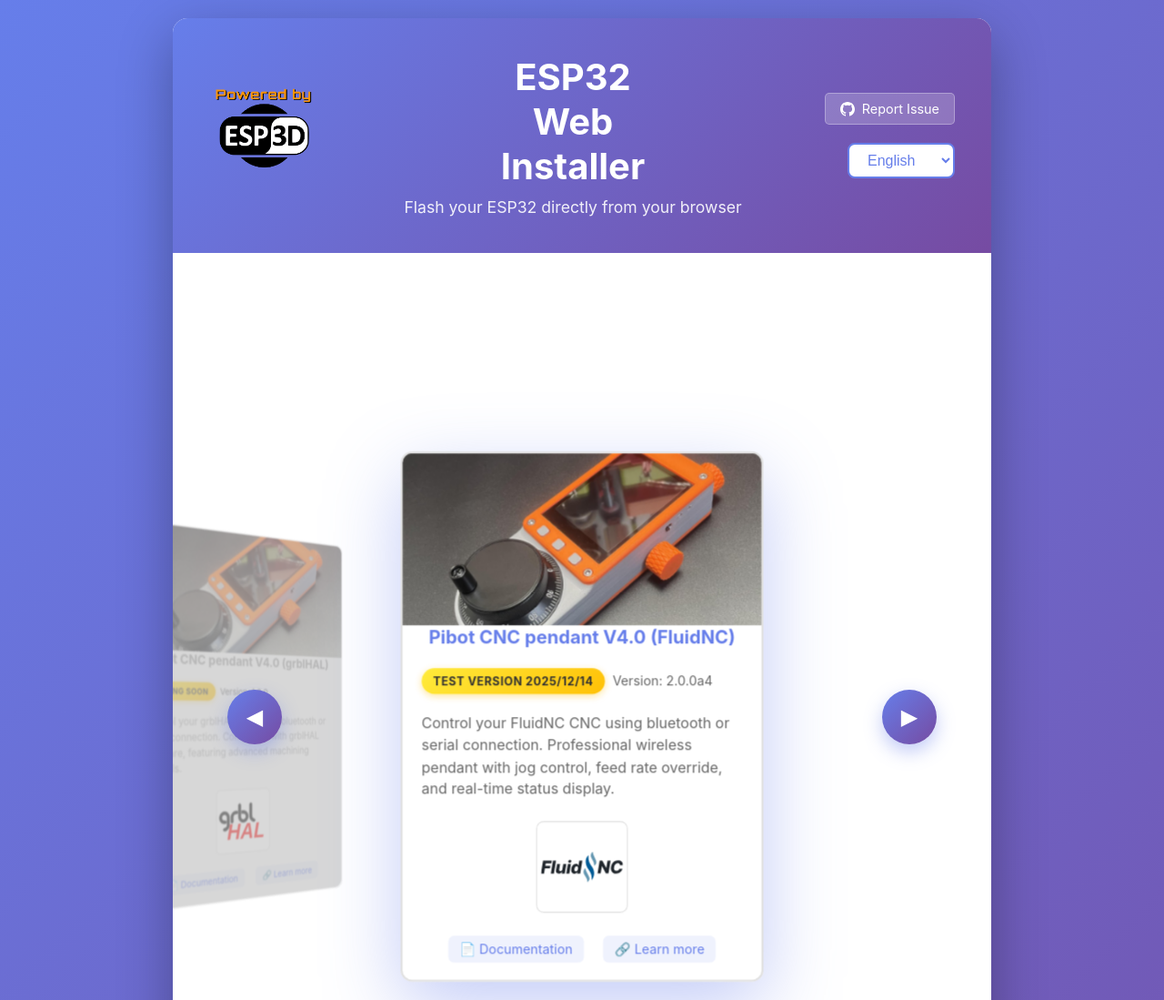
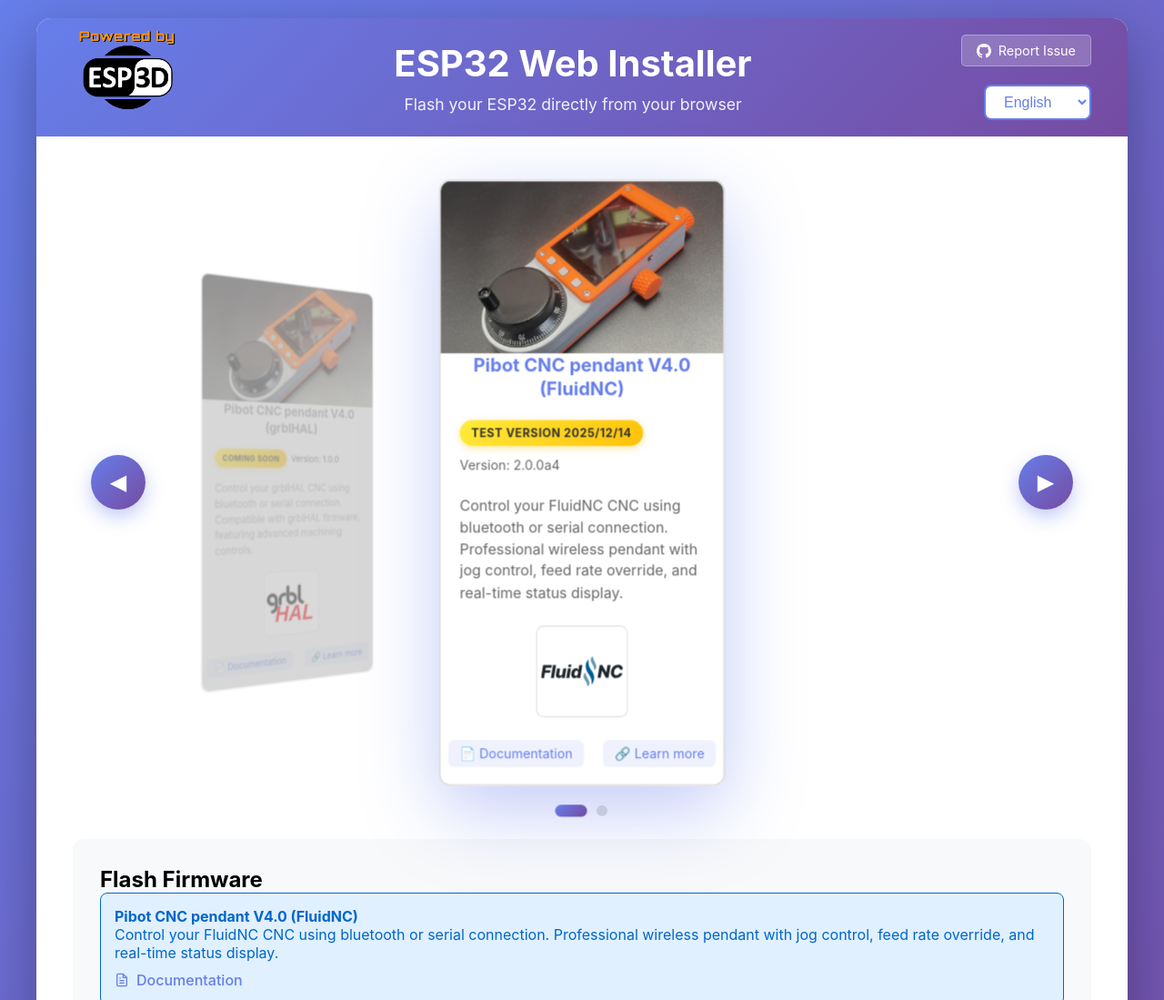
Before and after one commit to luc-github/esp3d-webinstaller, a plain HTML site: page index.html in a window 1280 px wide. Shown: the top 1099 px of the page at 91% size. Drawn offline with Linux system fonts and the light colour scheme; no server answers.

Commit message:
Update style.css
Fix margin issue and responsivness rendering distord image on desktop view

```diff
--- a/style.css
+++ b/style.css
@@ -1153,7 +1153,7 @@ esp-web-install-button button:hover {
     display: flex;
     justify-content: center;
     gap: 12px;
-    margin-top: 30px;
+    margin-top: 60px;  /* Increased to push indicators below panel */
     padding: 20px 0;
 }
 
@@ -1473,3 +1473,86 @@ esp-web-install-button button:hover {
         opacity: 1 !important;
     }
 }
+
+/* ===== MOBILE NAVIGATION INDICATORS FIX ===== */
+@media (max-width: 768px) {
+    /* Push indicators much further down on mobile to avoid overlapping "Learn more" button */
+    .carousel-indicators {
+        margin-top: 120px !important;  /* Increased from 60px for mobile */
+    }
+}
+
+@media (max-width: 480px) {
+    /* Even more spacing on small mobile */
+    .carousel-indicators {
+        margin-top: 140px !important;
+    }
+}
+
+
+/* ===== DESKTOP SPACING FIXES - TIGHTER ===== */
+@media (min-width: 769px) {
+    /* Fix 1: Minimal padding to prevent image cutoff on desktop */
+    .carousel-wrapper {
+        padding: 20px 0 !important;  /* Reduced from 40px - much tighter */
+        margin: 10px 0 !important;   /* Reduced from 20px */
+    }
+
+    /* Fix 2: Minimal margin between title and carousel on desktop */
+    .section-compact {
+        margin: 5px 0 !important;    /* Reduced from 10px - very tight */
+        padding-top: 0px !important; /* Removed padding */
+    }
+
+    /* Fix 3: Minimal space between panel and indicators on desktop */
+    .carousel-indicators {
+        margin-top: 20px !important;  /* Reduced from 40px - much tighter */
+        padding: 10px 0 !important;   /* Reduced from 15px */
+    }
+}
+
+/* ===== DESKTOP TITLE AND SPACING FIXES ===== */
+@media (min-width: 769px) {
+    /* Fix title to stay on one line on desktop */
+    .header h1 {
+        word-spacing: normal !important;  /* Remove word-spacing that breaks title into 3 lines */
+        white-space: nowrap !important;   /* Keep title on one line */
+    }
+
+    /* Reduce header padding to reduce top margin */
+    .header {
+        padding: 25px 40px !important;  /* Reduced from 40px top/bottom */
+    }
+
+    /* Even tighter carousel wrapper to prevent image cutoff */
+    .carousel-wrapper {
+        padding: 10px 0 !important;  /* Reduced from 20px - minimal padding */
+        margin: 5px 0 !important;    /* Reduced from 10px */
+    }
+
+    /* Ensure carousel has proper height without extra space */
+    .carousel-container {
+        padding-top: 0 !important;
+        margin-top: 0 !important;
+    }
+}
+
+
+/* ===== MAX WIDTH FIX FOR LARGE SCREENS ===== */
+@media (min-width: 1201px) {
+    /* Lock max-width at 1200px - use 1200px responsive layout for larger screens */
+    .container {
+        max-width: 1200px !important;  /* Lock container width at 1200px */
+    }
+
+    /* Force 1200px responsive settings on larger screens */
+    :root {
+        --carousel-spacing: 360px;     /* Same as 1200px breakpoint */
+        --carousel-rotation: 45deg;
+        --carousel-height: 650px;
+    }
+
+    .project-card {
+        width: 300px !important;       /* Same as 1200px breakpoint */
+    }
+}
```
